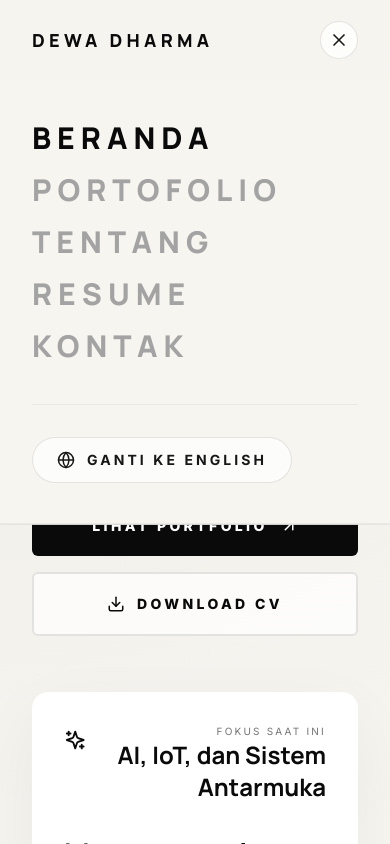
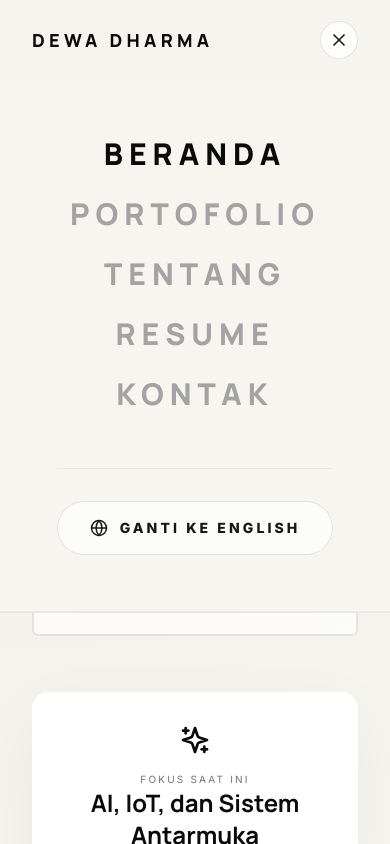
Before and after one commit to DwDhrm7/dewa-portfolio, a Next.js app: page / in a window 390 px wide. Both pictures are taken after a click on the button "Toggle menu". Shown: the top 844 px of the page. Built offline with nearby package versions, Linux system fonts and the light colour scheme.

Commit message:
UI: Centered mobile layout for navbar, hero, pages, and footer to improve mobile experience

```diff
--- a/src/app/about/page.tsx
+++ b/src/app/about/page.tsx
@@ -39,7 +39,7 @@ export default function AboutPage() {
           initial={{ opacity: 0, y: 24 }}
           animate={{ opacity: 1, y: 0 }}
           transition={{ duration: 0.6 }}
-          className="mb-24 grid items-end gap-12 md:grid-cols-[1.15fr_0.85fr]"
+          className="mb-24 grid items-end gap-12 text-center md:grid-cols-[1.15fr_0.85fr] md:text-left"
         >
           <div>
             <p className="mb-4 text-[11px] uppercase tracking-[0.24em] text-neutral-500">
--- a/src/app/contact/page.tsx
+++ b/src/app/contact/page.tsx
@@ -88,7 +88,7 @@ export default function ContactPage() {
           initial={{ opacity: 0, y: 24 }}
           animate={{ opacity: 1, y: 0 }}
           transition={{ duration: 0.6 }}
-          className="mb-20"
+          className="mb-20 flex flex-col items-center text-center md:items-start md:text-left"
         >
           <p className="mb-4 text-[11px] uppercase tracking-[0.24em] text-neutral-500">
             {t.contact.eyebrow}
--- a/src/app/portfolio/page.tsx
+++ b/src/app/portfolio/page.tsx
@@ -34,7 +34,7 @@ export default function PortfolioPage() {
           initial={{ opacity: 0, y: 24 }}
           animate={{ opacity: 1, y: 0 }}
           transition={{ duration: 0.6 }}
-          className="mb-20"
+          className="mb-20 flex flex-col items-center text-center md:items-start md:text-left"
         >
           <p className="mb-4 text-[11px] uppercase tracking-[0.24em] text-neutral-500">
             {t.portfolio.eyebrow}
@@ -196,7 +196,7 @@ function CategoryCard({
   entriesLabel: string;
 }) {
   return (
-    <div className="rounded-2xl bg-neutral-950 p-8 text-white">
+    <div className="flex flex-col items-center rounded-2xl bg-neutral-950 p-8 text-center text-white sm:items-start sm:text-left">
       <p className="mb-4 text-[10px] uppercase tracking-[0.22em] text-white/60">
         {archiveLabel}
       </p>
--- a/src/app/resume/page.tsx
+++ b/src/app/resume/page.tsx
@@ -42,7 +42,7 @@ export default function ResumePage() {
           initial={{ opacity: 0, y: 24 }}
           animate={{ opacity: 1, y: 0 }}
           transition={{ duration: 0.6 }}
-          className="mb-24 flex flex-col gap-10 md:flex-row md:items-end md:justify-between"
+          className="mb-24 flex flex-col items-center gap-10 text-center md:flex-row md:items-end md:justify-between md:text-left"
         >
           <div className="max-w-4xl">
             <p className="mb-4 text-[11px] uppercase tracking-[0.24em] text-neutral-500">
@@ -65,7 +65,7 @@ export default function ResumePage() {
                 : "/cv-dharma-santika-en.pdf"
             }
             download
-            className="inline-flex items-center justify-center rounded-md bg-neutral-950 px-8 py-4 text-sm font-semibold uppercase tracking-[0.2em] text-white transition hover:opacity-90"
+            className="inline-flex w-full items-center justify-center rounded-md bg-neutral-950 px-8 py-4 text-sm font-semibold uppercase tracking-[0.2em] text-white transition hover:opacity-90 sm:w-auto"
           >
             {t.resume.downloadCv}
           </a>
--- a/src/components/Footer.tsx
+++ b/src/components/Footer.tsx
@@ -10,12 +10,12 @@ export default function Footer() {
 
   return (
     <footer className="border-t border-black/5 bg-[rgba(255,255,255,0.72)] px-6 py-10 md:px-10">
-      <div className="mx-auto flex max-w-[1440px] flex-col items-start justify-between gap-6 px-2 md:flex-row md:items-center md:px-4 lg:px-6">
-        <p className="text-xs uppercase tracking-[0.22em] text-neutral-500">
+      <div className="mx-auto flex max-w-[1440px] flex-col items-center justify-between gap-8 px-2 md:flex-row md:items-center md:px-4 lg:px-6">
+        <p className="text-center text-xs uppercase tracking-[0.22em] text-neutral-500 md:text-left">
           {t.footer.copyright}
         </p>
 
-        <div className="flex flex-wrap gap-8">
+        <div className="flex flex-wrap justify-center gap-8">
           <Link
             href="https://www.linkedin.com/in/idewamadedharmaputrasantika/"
             target="_blank"
--- a/src/components/Hero.tsx
+++ b/src/components/Hero.tsx
@@ -28,7 +28,7 @@ export default function Hero() {
           transition={{ duration: 0.6 }}
           className="mb-14"
         >
-          <div className="mb-12 flex flex-col gap-10 lg:flex-row lg:items-end lg:justify-between">
+          <div className="mb-12 flex flex-col items-center gap-10 text-center lg:flex-row lg:items-end lg:justify-between lg:text-left">
             <div className="max-w-4xl">
               <p className="mb-4 text-[11px] uppercase tracking-[0.24em] text-neutral-500">
                 {t.hero.eyebrow}
@@ -45,10 +45,10 @@ export default function Hero() {
             </p>
           </div>
 
-          <div className="mt-12 flex flex-col gap-4 sm:flex-row">
+          <div className="mt-12 flex flex-col items-center justify-center gap-4 sm:flex-row">
             <Link
               href="/portfolio"
-              className="inline-flex items-center justify-center gap-3 rounded-md bg-neutral-950 px-10 py-5 text-sm font-extrabold uppercase tracking-[0.24em] text-white transition hover:opacity-90"
+              className="inline-flex w-full items-center justify-center gap-3 rounded-md bg-neutral-950 px-10 py-5 text-sm font-extrabold uppercase tracking-[0.24em] text-white transition hover:opacity-90 sm:w-auto"
             >
               {t.hero.viewPortfolio}
               <ArrowUpRight size={18} />
@@ -60,7 +60,7 @@ export default function Hero() {
                   : "/cv-dharma-santika-en.pdf"
               }
               download
-              className="inline-flex items-center justify-center gap-3 rounded-md border-2 border-black/10 bg-white/70 px-10 py-5 text-sm font-extrabold uppercase tracking-[0.24em] text-neutral-950 transition hover:bg-black hover:text-white"
+              className="inline-flex w-full items-center justify-center gap-3 rounded-md border-2 border-black/10 bg-white/70 px-10 py-5 text-sm font-extrabold uppercase tracking-[0.24em] text-neutral-950 transition hover:bg-black hover:text-white sm:w-auto"
             >
               <Download size={18} />
               {t.hero.downloadCV}
@@ -73,11 +73,11 @@ export default function Hero() {
             initial={{ opacity: 0, y: 24 }}
             animate={{ opacity: 1, y: 0 }}
             transition={{ duration: 0.6, delay: 0.1 }}
-            className="md:col-span-2 rounded-2xl bg-white p-8 shadow-[0_24px_70px_rgba(0,0,0,0.05)]"
+            className="rounded-2xl bg-white p-8 shadow-[0_24px_70px_rgba(0,0,0,0.05)] md:col-span-2"
           >
-            <div className="mb-8 flex items-start justify-between">
-              <Sparkles className="text-neutral-950" size={32} />
-              <div className="text-right">
+            <div className="mb-8 flex flex-col items-center justify-center text-center sm:flex-row sm:items-start sm:justify-between sm:text-left">
+              <Sparkles className="mb-4 text-neutral-950 sm:mb-0" size={32} />
+              <div className="sm:text-right">
                 <p className="text-[10px] uppercase tracking-[0.22em] text-neutral-500">
                   {t.hero.focusLabel}
                 </p>
@@ -86,10 +86,10 @@ export default function Hero() {
                 </p>
               </div>
             </div>
-            <h2 className="max-w-3xl font-headline text-3xl font-bold leading-tight tracking-[-0.03em] text-neutral-950 md:text-4xl">
+            <h2 className="mx-auto max-w-3xl text-center font-headline text-3xl font-bold leading-tight tracking-[-0.03em] text-neutral-950 sm:text-left md:text-4xl lg:mx-0">
               {t.hero.focusDescription}
             </h2>
-            <div className="mt-8 flex flex-wrap gap-3">
+            <div className="mt-8 flex flex-wrap justify-center gap-3 sm:justify-start">
               {t.hero.focusTags.map((tag, index) => (
                 <span
                   key={tag}
@@ -109,7 +109,7 @@ export default function Hero() {
             initial={{ opacity: 0, y: 24 }}
             animate={{ opacity: 1, y: 0 }}
             transition={{ duration: 0.6, delay: 0.2 }}
-            className="rounded-2xl bg-neutral-950 p-8 text-white"
+            className="flex flex-col items-center rounded-2xl bg-neutral-950 p-8 text-center text-white sm:items-start sm:text-left"
           >
             <p className="mb-6 text-[11px] uppercase tracking-[0.22em] text-white/60">
               {t.hero.profileLabel}
@@ -130,7 +130,7 @@ export default function Hero() {
               initial={{ opacity: 0, y: 24 }}
               animate={{ opacity: 1, y: 0 }}
               transition={{ duration: 0.5, delay: 0.2 + index * 0.1 }}
-              className={`rounded-2xl bg-white p-8 shadow-[0_20px_50px_rgba(0,0,0,0.04)] ${
+              className={`flex flex-col items-center rounded-2xl bg-white p-8 text-center shadow-[0_20px_50px_rgba(0,0,0,0.04)] sm:items-start sm:text-left ${
                 index === 0 ? "md:col-span-6" : "md:col-span-3"
               }`}
             >
@@ -143,7 +143,7 @@ export default function Hero() {
               <p className="line-clamp-4 text-sm leading-7 text-neutral-600">
                 {item.description}
               </p>
-              <div className="mt-6 flex flex-wrap gap-2">
+              <div className="mt-6 flex flex-wrap justify-center gap-2 sm:justify-start">
                 {item.tags.map((tag) => (
                   <span
                     key={tag}
--- a/src/components/Navbar.tsx
+++ b/src/components/Navbar.tsx
@@ -82,13 +82,13 @@ export default function Navbar() {
               transition={{ duration: 0.3, ease: "easeInOut" }}
               className="overflow-hidden border-b border-black/5 bg-[rgba(247,245,240,0.98)] backdrop-blur-3xl md:hidden"
             >
-              <div className="flex flex-col gap-6 px-8 py-10">
-                <div className="flex flex-col gap-4">
+              <div className="flex flex-col items-center gap-8 px-8 py-14 text-center">
+                <div className="flex flex-col gap-6">
                   {navItems.map((item, index) => (
                     <motion.div
                       key={item.href}
-                      initial={{ x: -20, opacity: 0 }}
-                      animate={{ x: 0, opacity: 1 }}
+                      initial={{ y: 20, opacity: 0 }}
+                      animate={{ y: 0, opacity: 1 }}
                       transition={{ delay: index * 0.05 }}
                     >
                       <Link
@@ -108,14 +108,14 @@ export default function Navbar() {
                   initial={{ opacity: 0 }}
                   animate={{ opacity: 1 }}
                   transition={{ delay: 0.3 }}
-                  className="mt-4 border-t border-black/5 pt-8"
+                  className="mt-6 border-t border-black/5 pt-8"
                 >
                   <button
                     onClick={() => {
                       toggleLanguage();
                       setIsOpen(false);
                     }}
-                    className="inline-flex items-center gap-3 rounded-full border border-black/10 bg-white/70 px-6 py-3 text-sm font-bold uppercase tracking-[0.22em] text-neutral-900 transition hover:bg-neutral-900 hover:text-white"
+                    className="inline-flex items-center gap-3 rounded-full border border-black/10 bg-white/70 px-8 py-4 text-sm font-extrabold uppercase tracking-[0.22em] text-neutral-900 transition hover:bg-neutral-900 hover:text-white"
                   >
                     <Globe size={18} />
                     {language === "id" ? "Ganti ke English" : "Switch to Indonesia"}
```
